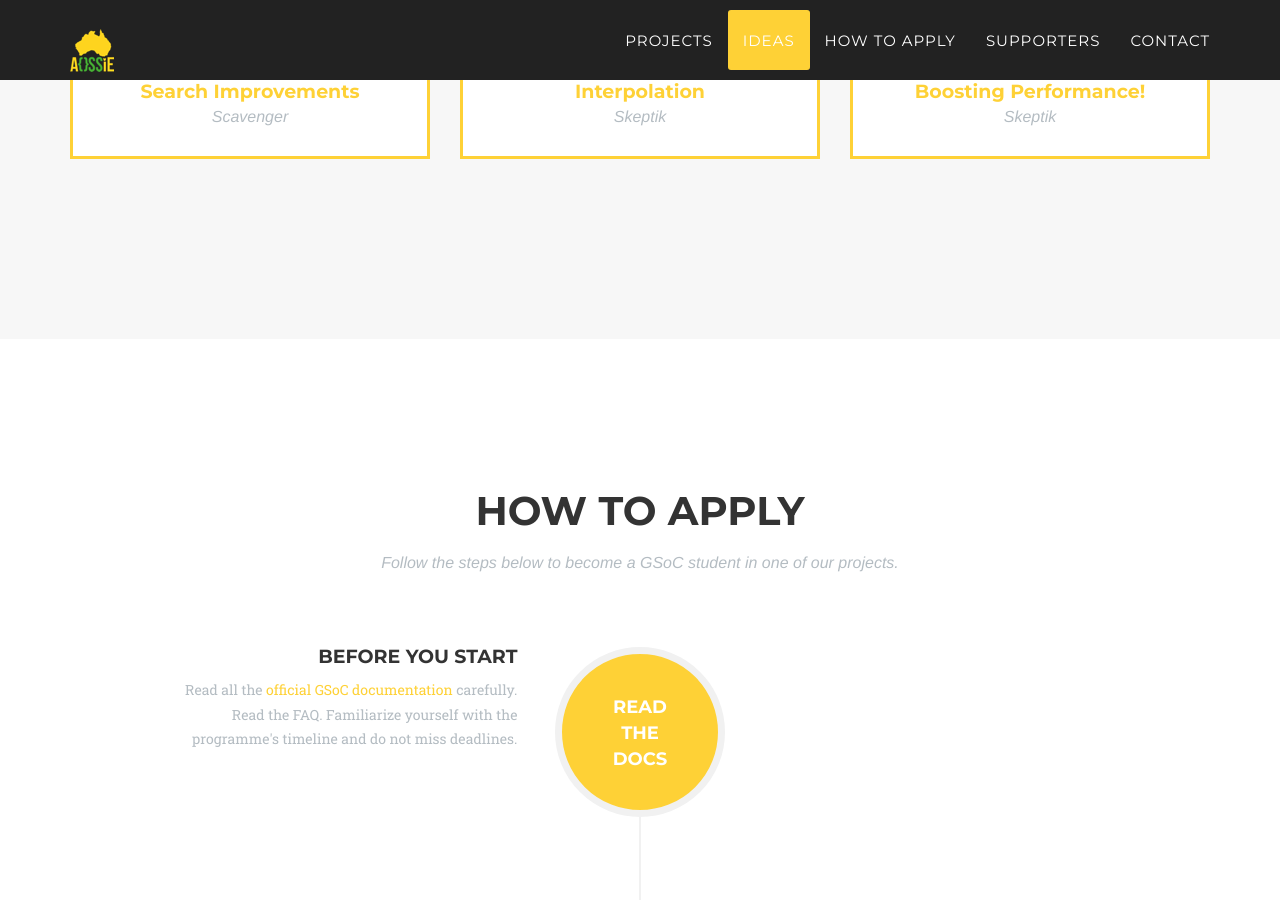
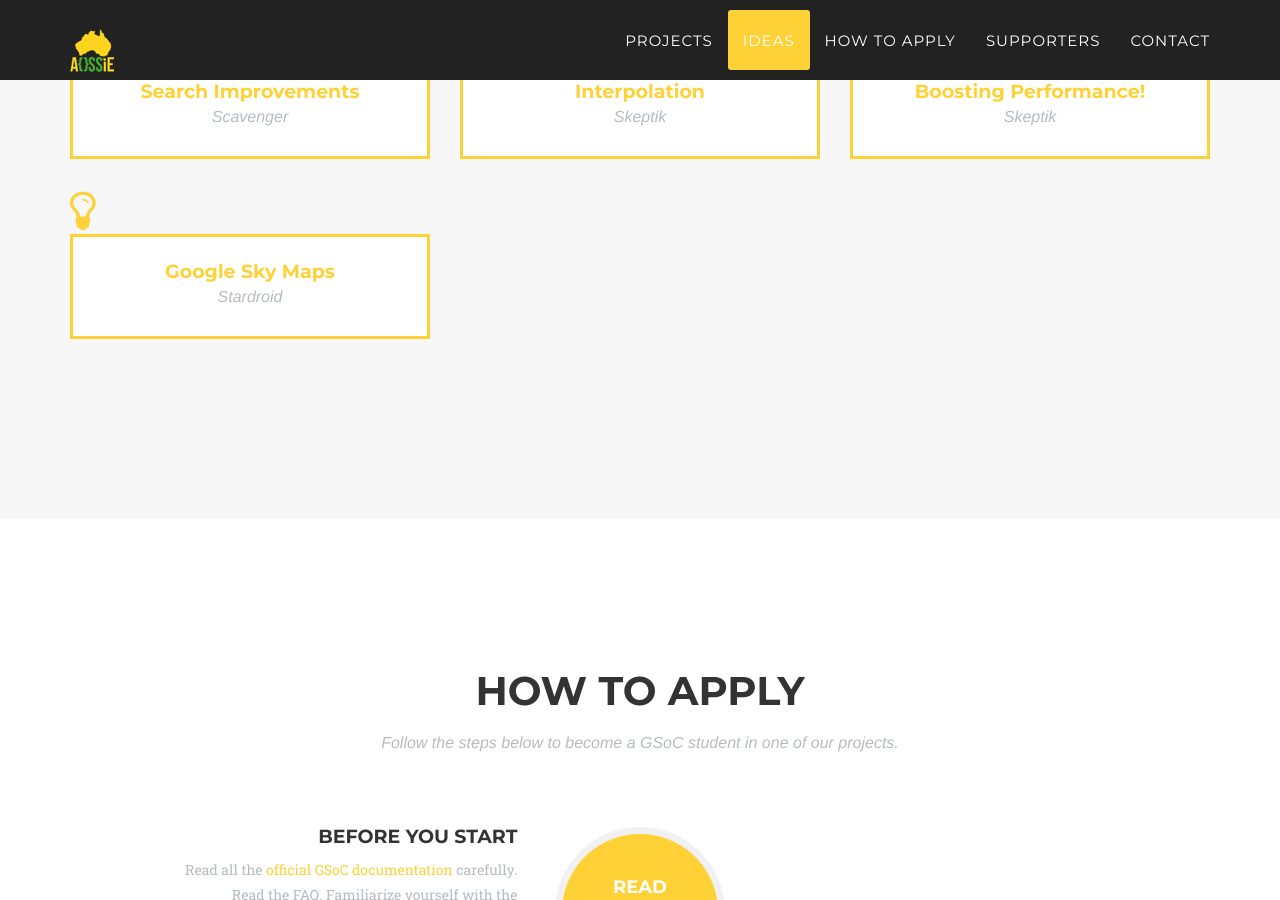
Before and after one commit to DimuthuKasunWP/aossie.gitlab.io, a Jekyll site: the page built from index.html, in a window 1280 px wide and 900 px high, scrolled down 2877 px. Built offline with Jekyll 4.4.1, drawn with Linux system fonts in a browser that asks for light colours; some web fonts are replaced; part of the change alters nothing that is shown.

Commit message:
added stardroid

```diff
--- a/_config.yml
+++ b/_config.yml
@@ -112,7 +112,10 @@ ideas:
   title: Boosting Performance!
   id: 15
   description: skeptik-performance.md
-
+- project: Stardroid
+  title: Google Sky Maps
+  id: 16
+  description: stardroid.md
 
 
 # Social networks usernames (many more available: google-plus, flickr, dribbble, pinterest, instagram, tumblr, linkedin, etc.)
--- /dev/null
+++ b/_includes/ideas/stardroid.md
@@ -0,0 +1,25 @@
+
+## Stardroid
+
+### Idea: Reviving the famous Google Sky Maps
+
+#### Description
+
+The Google [Sky Maps](https://play.google.com/store/apps/details?id=com.google.android.stardroid) app was open-sourced back in 2012. It is an amazing project but it looks like the original developers don't have time to maintain this app actively anymore. Our aim is to bring this project back to life this year with the help of GSoC 2018 and of course, with the help of some hard working students endowed with it. You can check out the current GitHub repo of this project over [here](https://github.com/sky-map-team/stardroid).
+
+When asked for future plans, the app's lead maintainer once told me:
+>>_I have lots of plans: revamping the look and feel, of course, adding in more celestial objects and more features (and yet somehow doing so in a way that keeps this a really small app - I think that’s one of its strengths). I’d like to do crazy things like a VR mode. So...I have lots of things I want to do, and some kind folks have volunteered to help. Unfortunately I’ve been in one of my periodic Sky Map slumps for a few months where the Day Job has left little time for it._
+
+We can start by addressing the piled up issue tracker on GitHub. But since this project is new to our organization, we are open to suggestions! You are welcome to come up with your own creative ideas about how can the project's current state be transformed into something more modular so that it can compete with others in the market.
+
+We'll be starting Gitter/IRC soon to discuss prospects over there.
+
+#### Requirements
+
+For this project, we are looking for a student:
+
+- with knowledge and experience of building Mobile apps on Android and/or other platforms, react-native (if we decide to build this project from scratch on this to support iOS and Android), any other cross-platform framework.
+
+- with slight astronomical temperament that could be beneficial to understand the app's working and invoke interest to implement new features or better yet, improve existing ones.
+
+- some experience of working with mobile sensors such as accelerometers, compass and gyroscopes is an asset but not essential.
```
